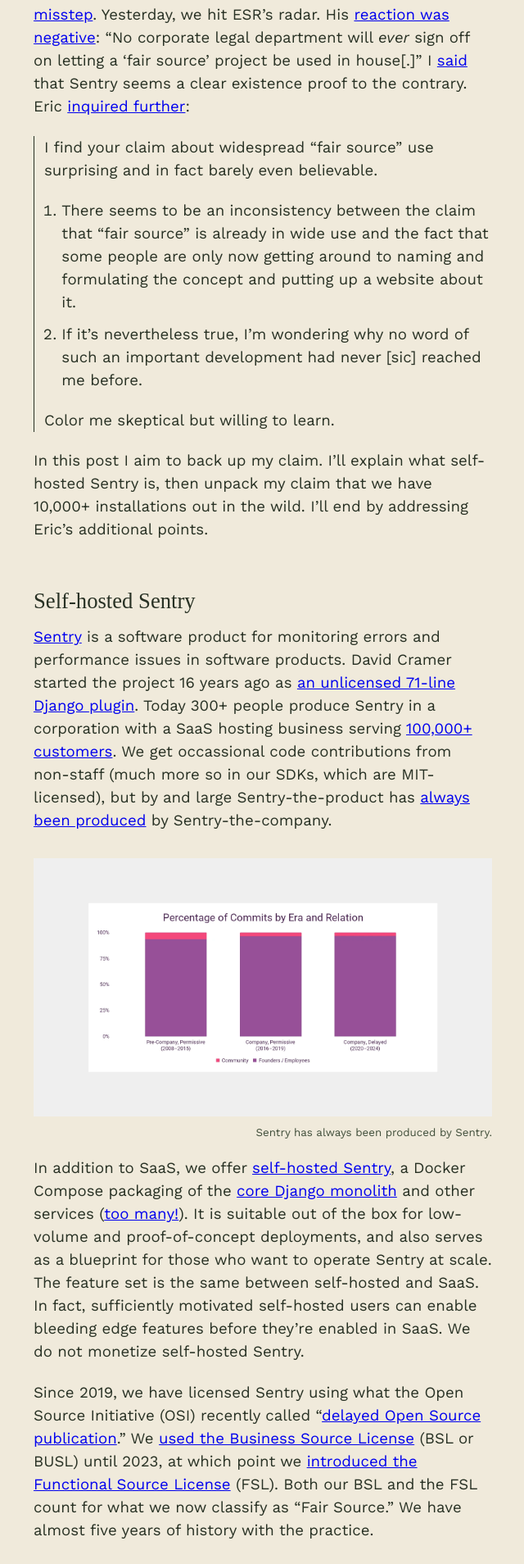
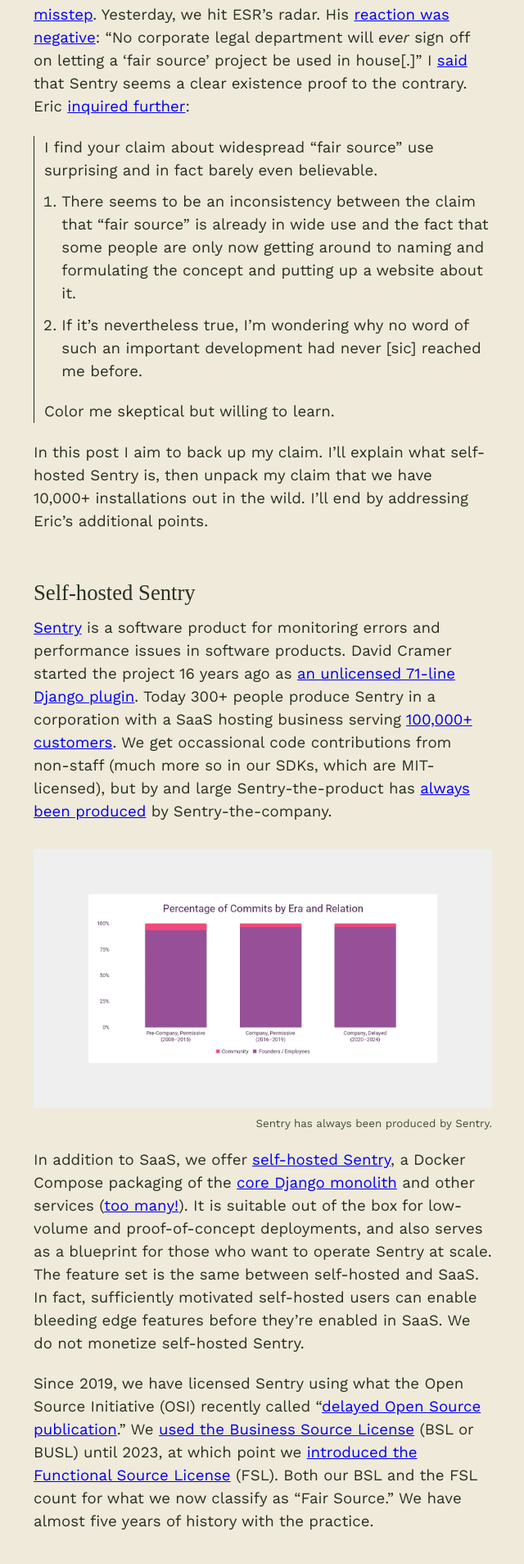
Before and after one commit to chadwhitacre/openpath, a Jekyll site: the page built from _posts/2024-05-15-widespread-use-of-a-fair-source-product.md, in a window 1280 px wide. Shown: the part 584-2492 px from the top of the page at 82% size, without its empty margins (319-959 px from the left). Built offline with Jekyll 4.4.1, drawn with Linux system fonts in a browser that asks for light colours; some web fonts are replaced; comment, search, counter and statistics services are not loaded.

Commit message:
Style tweak (blockquote > ol/ul)

```diff
--- a/assets/style.scss
+++ b/assets/style.scss
@@ -83,6 +83,10 @@
   border-left: 1px solid var(--black);
   margin: 16pt 0;
   padding: 0 0 0 9pt;
+  & > ol,
+  & > ul {
+    padding-top: 0;
+  }
 }
 
 hr {
```
